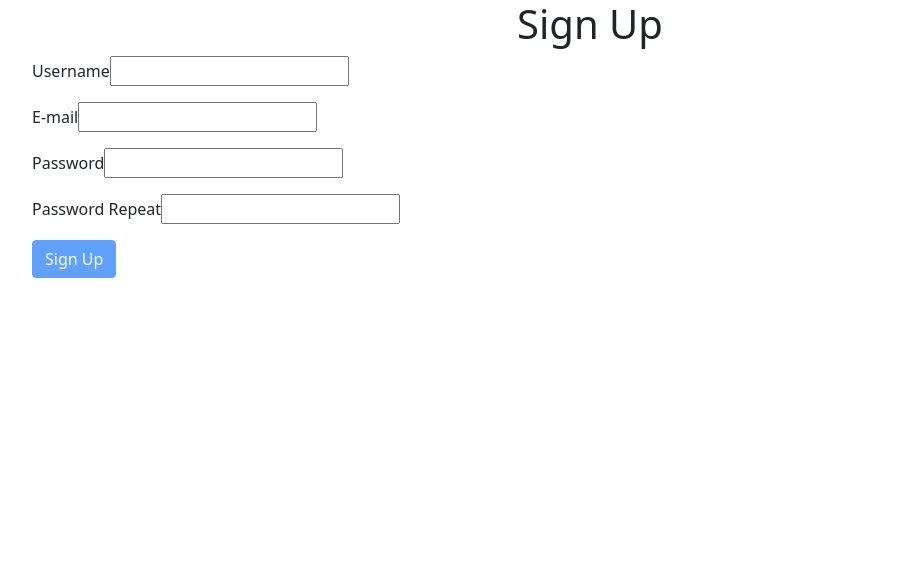
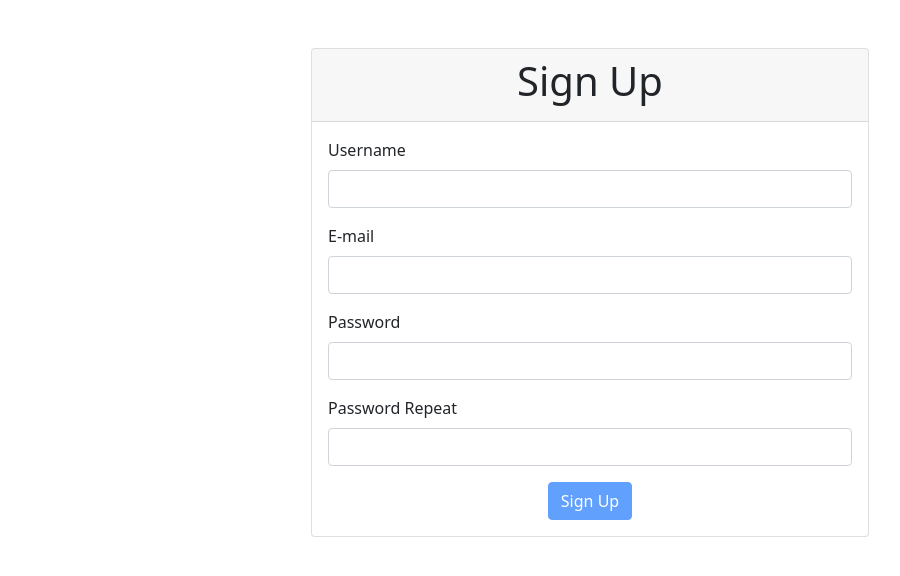
Before and after one commit to mralimov/user-account-tdd-react, a React (Create React App) app: page / in a window 1280 px wide. Shown: the top 576 px of the page, without its empty margins (50-950 px from the left). Built offline with nearby package versions, Linux system fonts and the light colour scheme.

Commit message:
conditional rendering form

```diff
--- a/src/pages/SignUpPage.jsx
+++ b/src/pages/SignUpPage.jsx
@@ -7,10 +7,13 @@ const SignUpPage = () => {
     email: '',
     password: '',
     passwordRepeat: '',
+    error: {},
   };
 
   const [buttonDisabled, setButtonDisabled] = useState(true);
   const [objData, setObjData] = useState(initialState);
+  const [apiProgress, setApiProgress] = useState(false);
+  const [signUpSuccess, setSignUpSuccess] = useState(false);
 
   const inputOnChange = (event) => {
     const { id, value } = event.target;
@@ -30,7 +33,7 @@ const SignUpPage = () => {
     }
   }, [password, passwordRepeat]);
 
-  const signUpHandler = (event) => {
+  const signUpHandler = async (event) => {
     event.preventDefault();
     console.log(objData);
 
@@ -39,16 +42,20 @@ const SignUpPage = () => {
       email,
       password,
     };
+    setApiProgress(true);
+    // axios.post('/api/1.0/users', body);
 
-    // axios.post('/api/1.0/users', body);
-    fetch('/api/1.0/users', {
+    try {
+      await fetch('/api/1.0/users', {
         method: 'POST',
         headers: {
           'Content-Type': 'application/json',
         },
         body: JSON.stringify(body),
       });
+      setSignUpSuccess(true);
       setObjData({ ...initialState });
+    } catch (error) {}
   };
 
   const submitHandler = (e) => {
@@ -56,23 +63,47 @@ const SignUpPage = () => {
   };
 
   return (
-    <div>
-      <form onSubmit={submitHandler}>
+    <div className='col-lg-6 offset-lg-3 col-md-8 offset-md-2'>
+      {!signUpSuccess && (
+        <form
+          onSubmit={submitHandler}
+          className='card mt-5'
+          data-testid='form-sign-up'
+        >
+          <div className='card-header'>
             <h1 className='text-center'>Sign Up</h1>
-
+          </div>
+          <div className='card-body'>
             <div className='mb-3'>
-          <label htmlFor='username'>Username</label>
-          <input id='username' value={username} onChange={inputOnChange} />
+              <label htmlFor='username' className='form-label'>
+                Username
+              </label>
+              <input
+                id='username'
+                className='form-control'
+                value={username}
+                onChange={inputOnChange}
+              />
             </div>
 
             <div className='mb-3'>
-          <label htmlFor='email'>E-mail</label>
-          <input id='email' value={email} onChange={inputOnChange} />
+              <label htmlFor='email' className='form-label'>
+                E-mail
+              </label>
+              <input
+                id='email'
+                className='form-control'
+                value={email}
+                onChange={inputOnChange}
+              />
             </div>
 
             <div className='mb-3'>
-          <label htmlFor='password'>Password</label>
+              <label htmlFor='password' className='form-label'>
+                Password
+              </label>
               <input
+                className='form-control'
                 value={password}
                 id='password'
                 type='password'
@@ -81,23 +112,40 @@ const SignUpPage = () => {
             </div>
 
             <div className='mb-3'>
-          <label htmlFor='passwordRepeat'>Password Repeat</label>
+              <label htmlFor='passwordRepeat' className='form-label'>
+                Password Repeat
+              </label>
               <input
+                className='form-control'
                 value={passwordRepeat}
                 id='passwordRepeat'
                 type='password'
                 onChange={inputOnChange}
               />
             </div>
-
+            <div className='text-center'>
               <button
                 className='btn btn-primary'
-          disabled={buttonDisabled}
+                disabled={buttonDisabled || apiProgress}
                 onClick={signUpHandler}
               >
+                {apiProgress && (
+                  <span
+                    className='spinner-border spinner-border-sm'
+                    role='status'
+                  ></span>
+                )}
                 Sign Up
               </button>
+            </div>
+          </div>
         </form>
+      )}
+      {signUpSuccess && (
+        <div className='alert alert-success mt-3' role='alert'>
+          Please check your e-mail to activate your account
+        </div>
+      )}
     </div>
   );
 };
```
Lines whose indentation alone changed are shown as unchanged.
